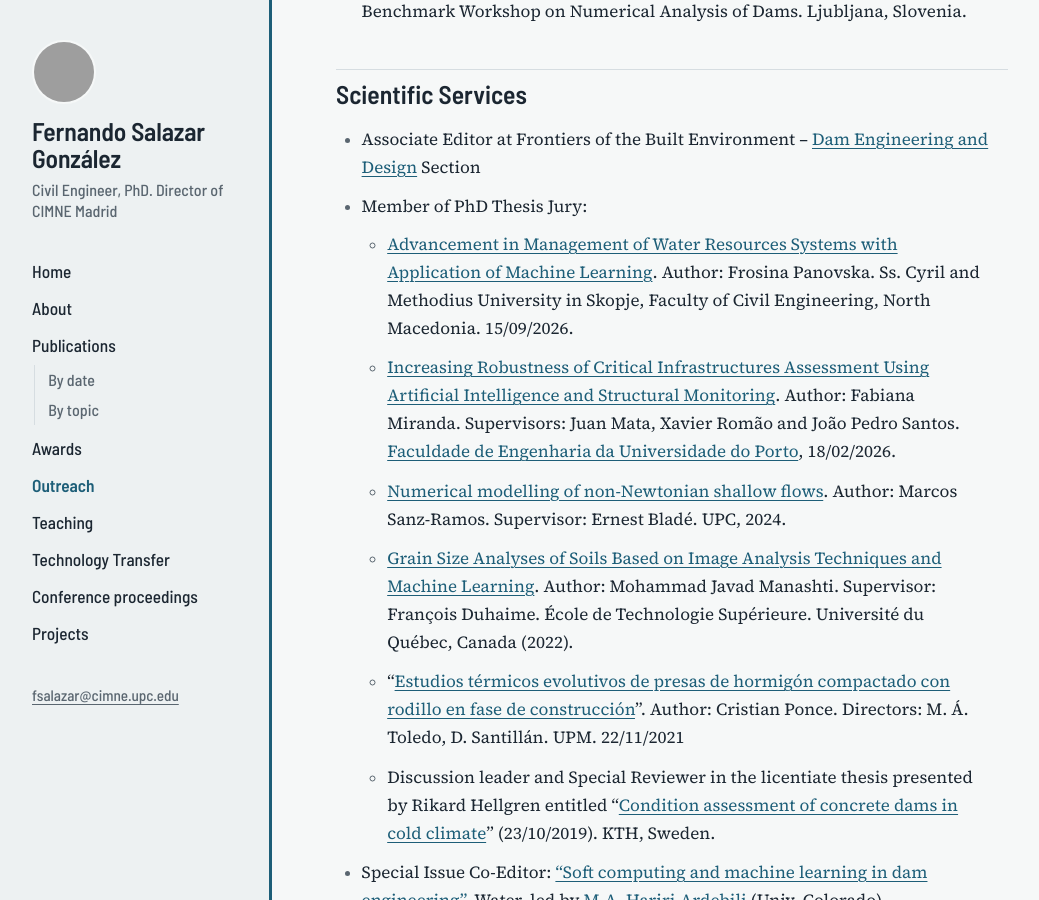
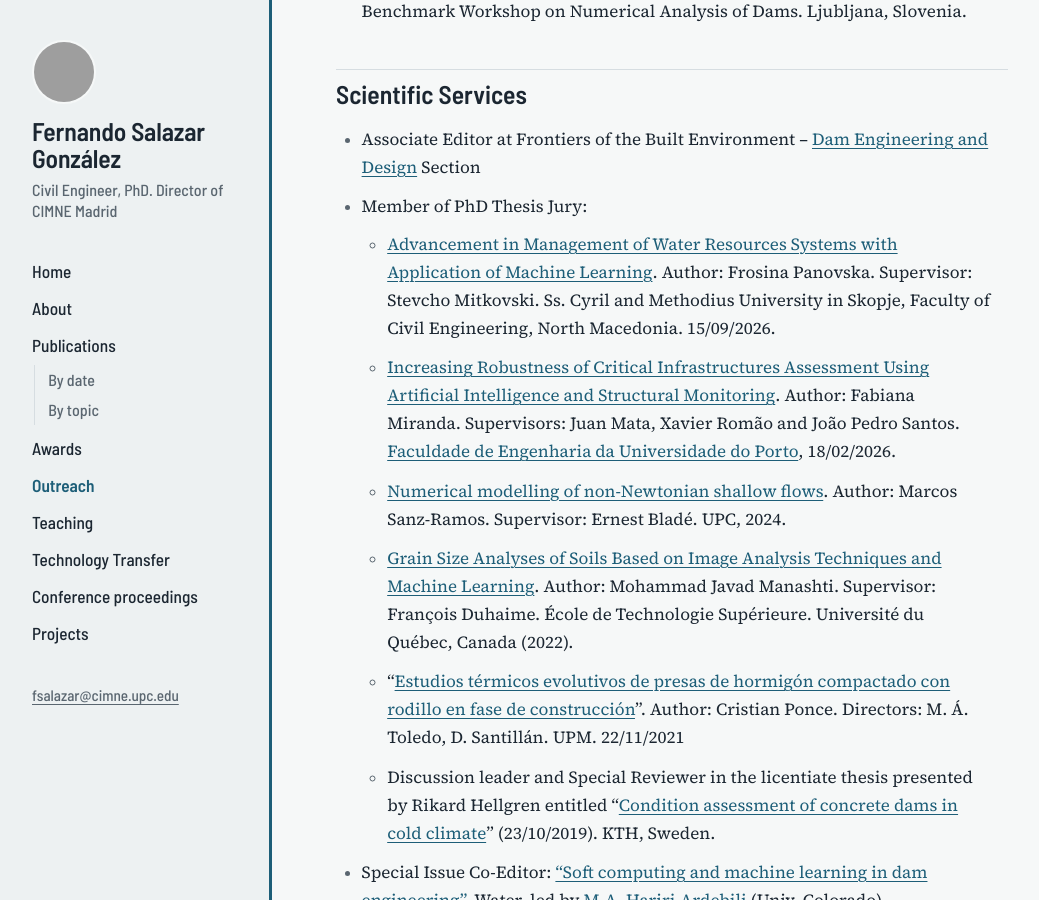
Before and after one commit to fersa/fsalazarcimne, a Jekyll site: the page built from outreach.md, in a window 1280 px wide and 900 px high, scrolled down 1024 px. Shown: the whole window, without its empty margins (0-1039 px from the left). Built offline with Jekyll 4.4.1, drawn with Linux system fonts in a browser that asks for light colours; grey boxes are pictures that could not be loaded.

Commit message:
Add supervisor to Panovska thesis jury entry
Co-Authored-By: Claude Opus 5.5 <noreply@anthropic.com>

```diff
--- a/outreach.md
+++ b/outreach.md
@@ -29,7 +29,7 @@ Co-organizer:
 
 - Associate Editor at Frontiers of the Built Environment – [Dam Engineering and Design](https://www.frontiersin.org/journals/built-environment/sections/dam-engineering-and-design/editors) Section
 - Member of PhD Thesis Jury:
-  - [Advancement in Management of Water Resources Systems with Application of Machine Learning](https://lnkd.in/p/en-rnGFK). Author: Frosina Panovska. Ss. Cyril and Methodius University in Skopje, Faculty of Civil Engineering, North Macedonia. 15/09/2026.
+  - [Advancement in Management of Water Resources Systems with Application of Machine Learning](https://lnkd.in/p/en-rnGFK). Author: Frosina Panovska. Supervisor: Stevcho Mitkovski. Ss. Cyril and Methodius University in Skopje, Faculty of Civil Engineering, North Macedonia. 15/09/2026.
   - [Increasing Robustness of Critical Infrastructures Assessment Using Artificial Intelligence and Structural Monitoring](https://repositorio-aberto.up.pt/handle/10216/173829). Author: Fabiana Miranda. Supervisors: Juan Mata, Xavier Romão and João Pedro Santos. [Faculdade de Engenharia da Universidade do Porto](https://www.linkedin.com/company/feup/), 18/02/2026.
   - [Numerical modelling of non-Newtonian shallow flows](https://cimne.com/vnews/2797/12243/phd-thesis-defense---numerical-modelling-of-non-newtonian-shallow-flows-by-marcos-sanz). Author: Marcos Sanz-Ramos. Supervisor: Ernest Bladé. UPC, 2024.
   - [Grain Size Analyses of Soils Based on Image Analysis Techniques and Machine Learning](https://espace.etsmtl.ca/id/eprint/3076/). Author: Mohammad Javad Manashti. Supervisor: François Duhaime. École de Technologie Supérieure. Université du Québec, Canada (2022).
```
